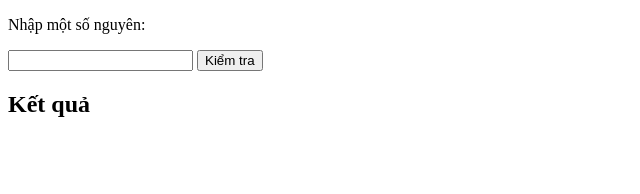
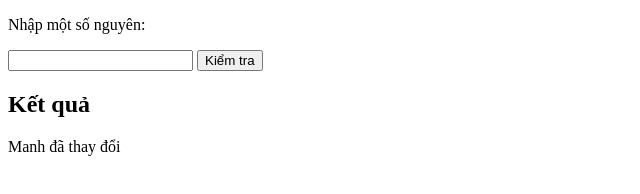
Before and after one commit to quochuy277/cgol_Huy_MaiAnh, a plain HTML site: page index.html in a window 1280 px wide. Shown: the whole page, without its empty margins (0-640 px from the left). Drawn offline with Linux system fonts and the light colour scheme.

Commit message:
Update index.html

```diff
--- a/index.html
+++ b/index.html
@@ -14,6 +14,7 @@
     <h2>Kết quả</h2>
     <p id="result"> </p>
     <script src= "my.js"></script>
+    <p>Manh đã thay đổi </p>
 </body>
 
 </html>
```
